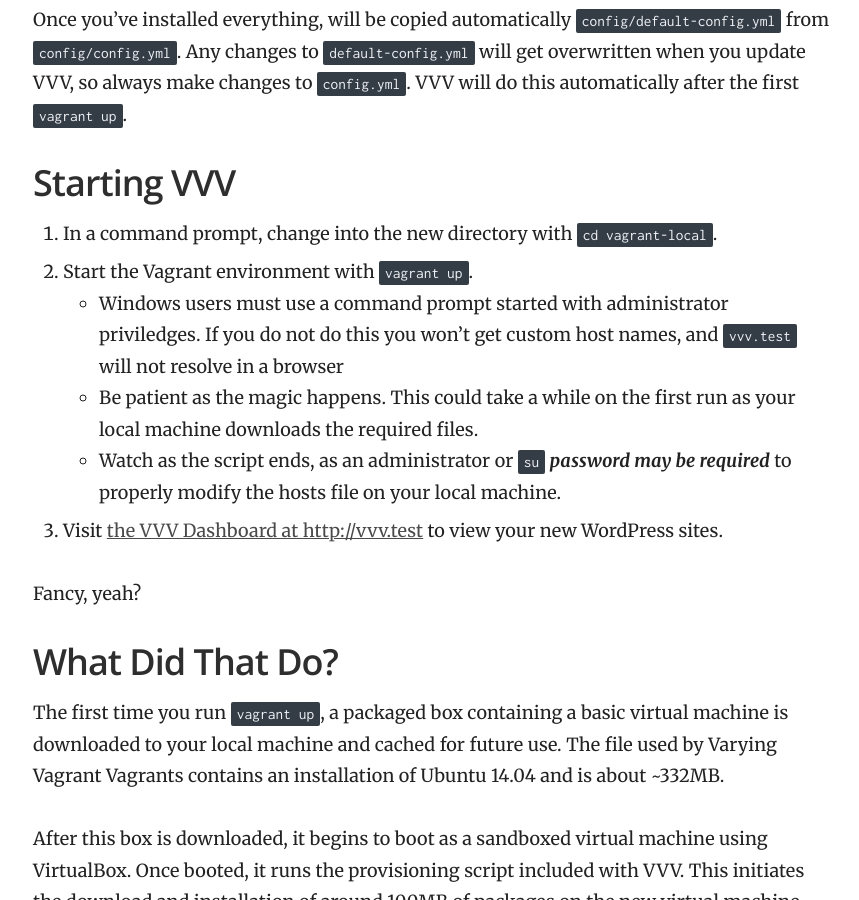
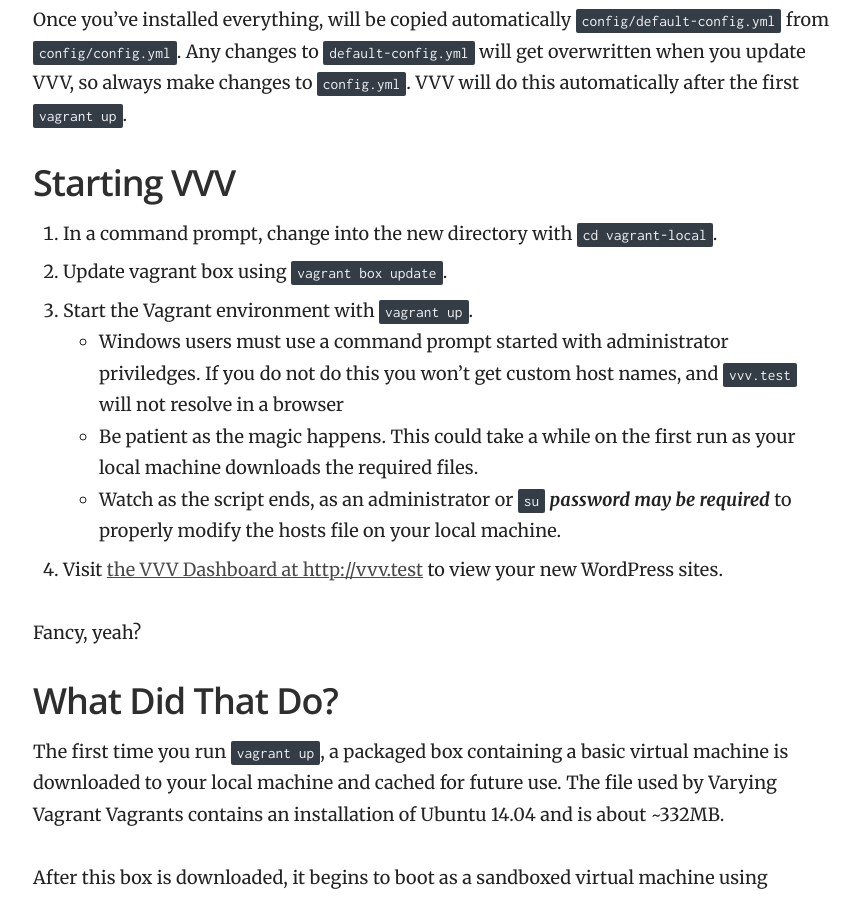
Before and after one commit to Varying-Vagrant-Vagrants/varyingvagrantvagrants.org, a Jekyll site: the page built from docs/en-US/installation/index.md, in a window 1280 px wide and 900 px high, scrolled down 1202 px. Shown: the whole window, without its empty margins (357-1216 px from the left). Built offline with Jekyll 4.4.1, drawn with Linux system fonts in a browser that asks for light colours.

Commit message:
connection errors with VM without updating vagrant box
Without update, `vagrant up` used to end at  " .../HashiCorp/Vagrant/embedded/gems/2.2.6/gems/vagrant-2.2.6/lib/vagrant/action/builtin/wait_for_communicator.rb:16:in `block in call' " after creation, booting, connection reset and then destruction of VM followed by `block in timeout` ... `timeout` etc messages.

```diff
--- a/docs/en-US/installation/index.md
+++ b/docs/en-US/installation/index.md
@@ -38,6 +38,7 @@ Once you've installed everything, will be copied automatically `config/default-c
 ## Starting VVV
 
 1. In a command prompt, change into the new directory with `cd vagrant-local`.
+1. Update vagrant box using `vagrant box update`.
 1. Start the Vagrant environment with `vagrant up`.
     * Windows users must use a command prompt started with administrator priviledges. If you do not do this you won't get custom host names, and `vvv.test` will not resolve in a browser
     * Be patient as the magic happens. This could take a while on the first run as your local machine downloads the required files.
```
